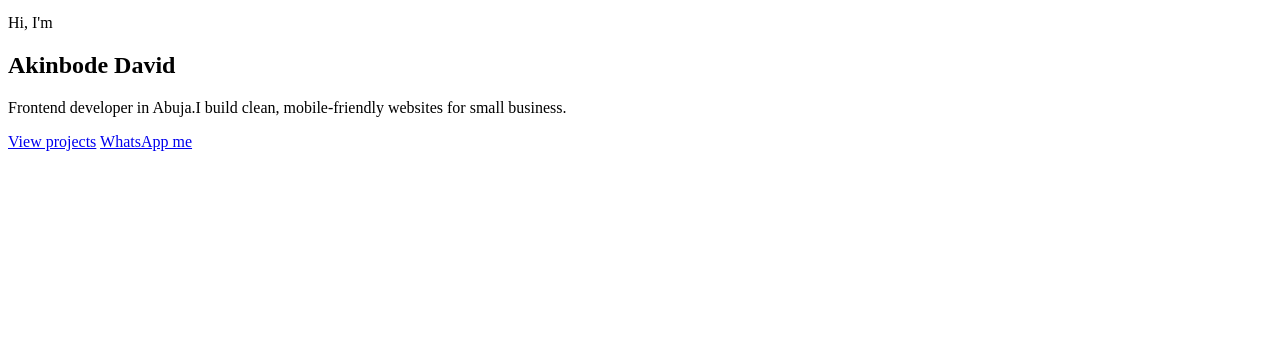
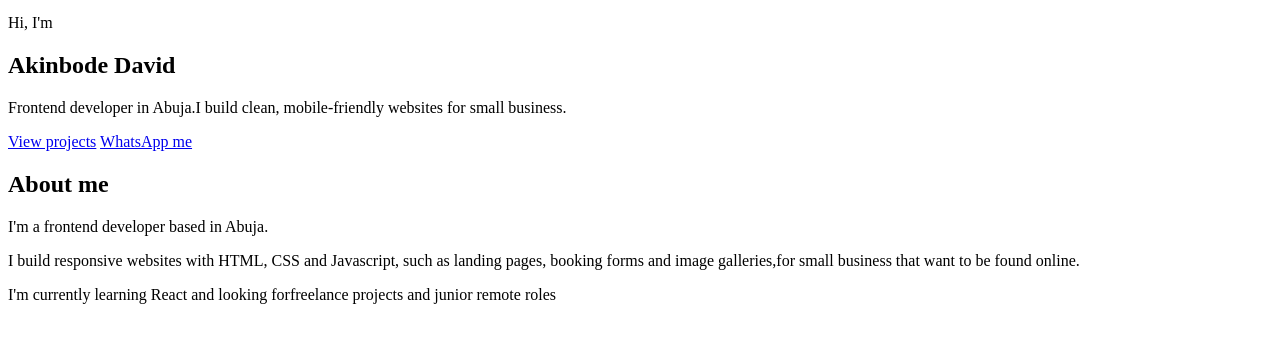
Before and after one commit to B00G33Y/Portfolio, a plain HTML site: page index.html in a window 1280 px wide. Shown: the part 119-462 px from the top of the page. Drawn offline with Linux system fonts and the light colour scheme.

Commit message:
Add hero and about sections

```diff
--- a/index.html
+++ b/index.html
@@ -29,5 +29,12 @@
             </div>
         </section>
     </main>
+    <section class="about" id="about">
+        <h2>About me</h2>
+        <p>I'm a frontend developer based in Abuja.</p>
+
+        <p>I build responsive websites with HTML, CSS and Javascript, such as landing pages, booking forms and image galleries,for small business that want to be found online.</p>
+        <p>I'm currently learning React and looking forfreelance projects and junior remote roles</p>
+    </section>
 </body>
 </html>
--- a/style.css
+++ b/style.css
@@ -36,3 +36,20 @@
   color: #2563eb;
   border: 2px solid #2563eb;
 }
+
+section{
+    padding: 3rem 1rem;
+    max-width: 900px;
+    margin: 0 auto;
+}
+
+section h2{
+    font-size: 1.8rem;
+    margin-bottom: 1rem;
+}
+
+.about p{
+    max-width: 650px;
+    margin-bottom: 1rem;
+    line-height: 1.6;
+}
```
